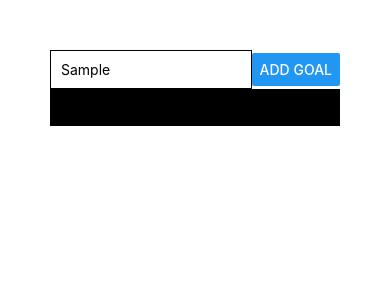
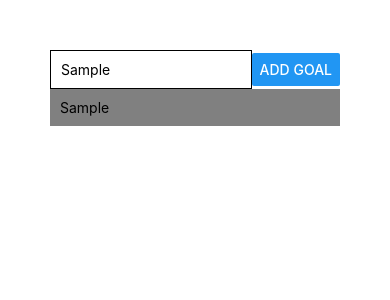
Before and after one commit to obododavid/learn-react-native, a React Native app: screen / in a window 390 px wide. Both pictures are taken after typing "Sample" into the empty fields and a click on the button "ADD GOAL". Shown: the top 300 px of the page. Built offline with nearby package versions, Linux system fonts and the light colour scheme.

Commit message:
successfully deleting items

```diff
--- a/App.js
+++ b/App.js
@@ -10,6 +10,13 @@ export default function App() {
     setAllGoals((allGoals) => [...allGoals, { id: Math.random().toString(), value: enteredText }])
   }
 
+  const handleRemoveGoal = (id) => {
+    setAllGoals((allGoals) => {
+      return allGoals.filter(goal => goal.id !== id)
+    })
+  }
+
+
 
   return (
     <View style={styles.screen}>
@@ -17,7 +24,7 @@ export default function App() {
       <FlatList
         keyExtractor={(item, index) => item.id}
         data={allGoals}
-        renderItem={itemData => <GoalItem title={itemData.item.value} onDelete={() => console.log('delete this')} />}>
+        renderItem={itemData => <GoalItem id={itemData.item.id} title={itemData.item.value} onDelete={handleRemoveGoal} />}>
       </FlatList>
     </View>
   );
--- a/components/GoalItem.js
+++ b/components/GoalItem.js
@@ -4,7 +4,7 @@ import { StyleSheet, View, Text, TouchableOpacity } from 'react-native';
 
 const GoalItem = props => {
     return (
-        <TouchableOpacity onPress={props.onDelete}>
+        <TouchableOpacity onPress={props.onDelete.bind(this, props.id)}>
             <View style={styles.listItem}>
                 <Text>{props.title}</Text>
             </View>
@@ -16,8 +16,7 @@ const styles = StyleSheet.create({
     listItem: {
         marginBottom: 10,
         padding: 10,
-        backgroundColor: '#000',
-        color: '#fff',
+        backgroundColor: 'grey',
     }
 })
 
```
